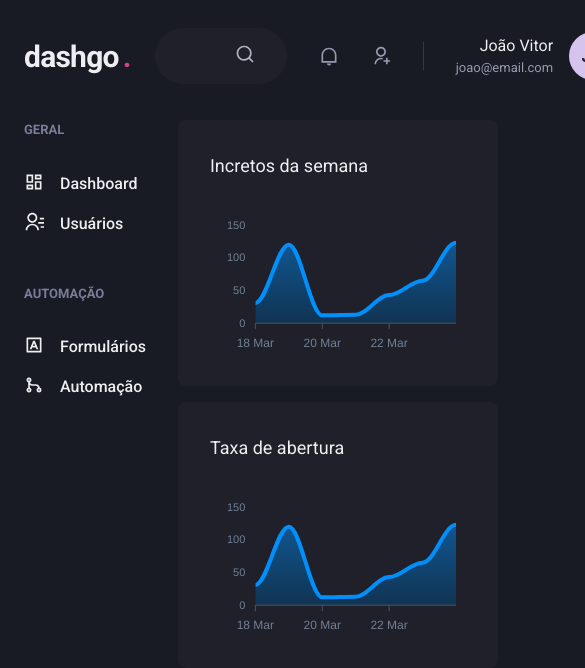
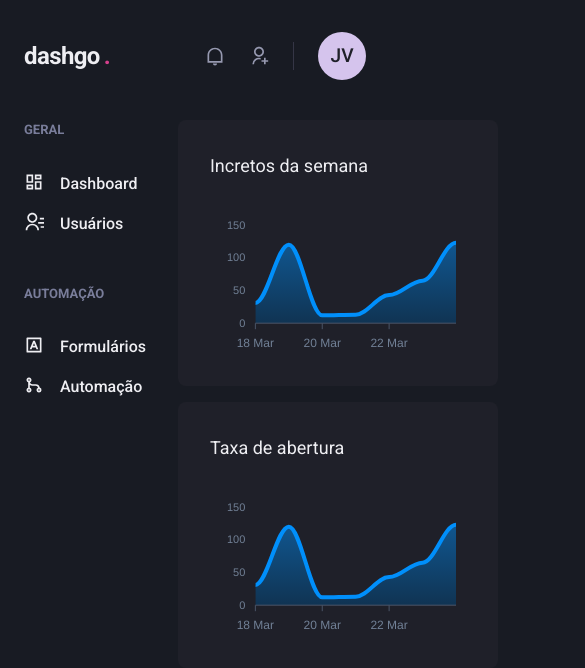
Before and after one commit to JoaoVitorOli/dashgo, a Next.js app: page /Dashboard in a window 390 px wide. Shown: the top 668 px of the page, 585 px wide, since content can reach past the window. Built offline with nearby package versions, Linux system fonts and the light colour scheme.

Commit message:
:shipit: header responsivo

```diff
--- a/src/components/Header/Logo.tsx
+++ b/src/components/Header/Logo.tsx
@@ -3,7 +3,7 @@
 export function Logo() {
   return (
     <Text
-      fontSize="3xl"
+      fontSize={["2xl", "3xl"]}
       fontWeight="bold"
       letterSpacing="tight"
       w="64"
--- a/src/components/Header/NotificationNav.tsx
+++ b/src/components/Header/NotificationNav.tsx
@@ -4,9 +4,9 @@
 export function NotificationNav() {
   return (
     <HStack
-      spacing="8"
-      mx="8"
-      pr="8"
+      spacing={["6", "8"]}
+      mx={["6", "8"]}
+      pr={["6", "8"]}
       py="1"
       color="gray.300"
       borderRightWidth={1}
--- a/src/components/Header/Profile.tsx
+++ b/src/components/Header/Profile.tsx
@@ -1,14 +1,20 @@
 import { Box, Flex, Text, Avatar } from "@chakra-ui/react";
 
-export function Profile() {
+interface ProfileProps {
+  showProfileData?: boolean;
+}
+
+export function Profile({ showProfileData = true }: ProfileProps) {
   return(
     <Flex
       align="center"
     >
-      <Box mr="4" textAlign="right">
-        <Text>João Vitor</Text>
-        <Text color="gray.300" fontSize="small">joao@email.com</Text>
-      </Box>
+      {showProfileData && (
+        <Box mr="4" textAlign="right">
+          <Text>João Vitor</Text>
+          <Text color="gray.300" fontSize="small">joao@email.com</Text>
+        </Box>
+      )}
 
       <Avatar
         size="md"
--- a/src/components/Header/index.tsx
+++ b/src/components/Header/index.tsx
@@ -1,10 +1,15 @@
-import { Flex } from "@chakra-ui/react";
+import { Flex, useBreakpointValue } from "@chakra-ui/react";
 import { Logo } from "./Logo";
 import { NotificationNav } from "./NotificationNav";
 import { Profile } from "./Profile";
 import { SearchBox } from "./SearchBox";
 
 export function Header() {
+  const isWideVersion = useBreakpointValue({
+    base: false,
+    lg: true,
+  });
+
   return (
     <Flex
       as="header"
@@ -17,13 +22,15 @@
       align="center"
     >
       <Logo />
-      <SearchBox />
+
+      {isWideVersion && <SearchBox />}
+
       <Flex
         align="center"
         ml="auto"
       >
         <NotificationNav />
-        <Profile />
+        <Profile showProfileData={isWideVersion} />
       </Flex>
     </Flex>
   );
```
